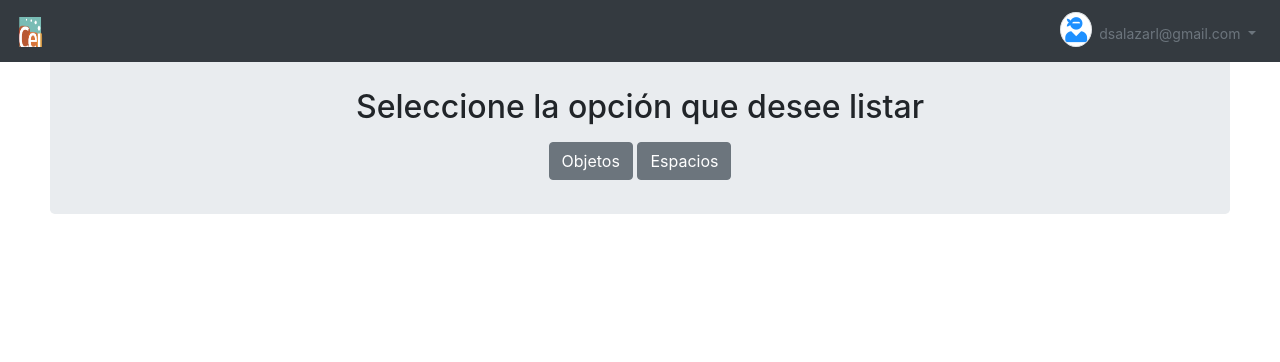
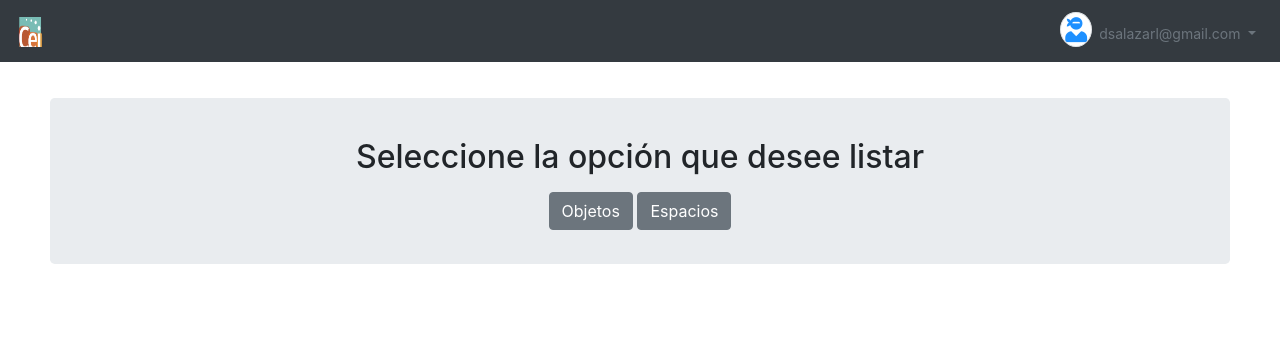
Before and after one commit to DCC-CC4401/2018-1-SQL-Injection, a Django app: page / in a window 1280 px wide. Shown: the top 362 px of the page. Run offline with Django 3.2, Linux system fonts and the light colour scheme; a user stored in the database is signed in; data comes from the database, SQL or seed files in the repository; some libraries are stand-ins or nearby versions.

Commit message:
add margin

```diff
--- a/templates/base.html
+++ b/templates/base.html
@@ -123,7 +123,7 @@
     <br><br>
 
     {# BODY #}
-    <main role="main container" style="margin-left:50px; margin-right:50px">
+    <main role="main container" style="margin:50px">
         {% block content %} {# this content is replaced #}{% endblock %}
     </main>
     {# TODO: FOOTER #}
```
